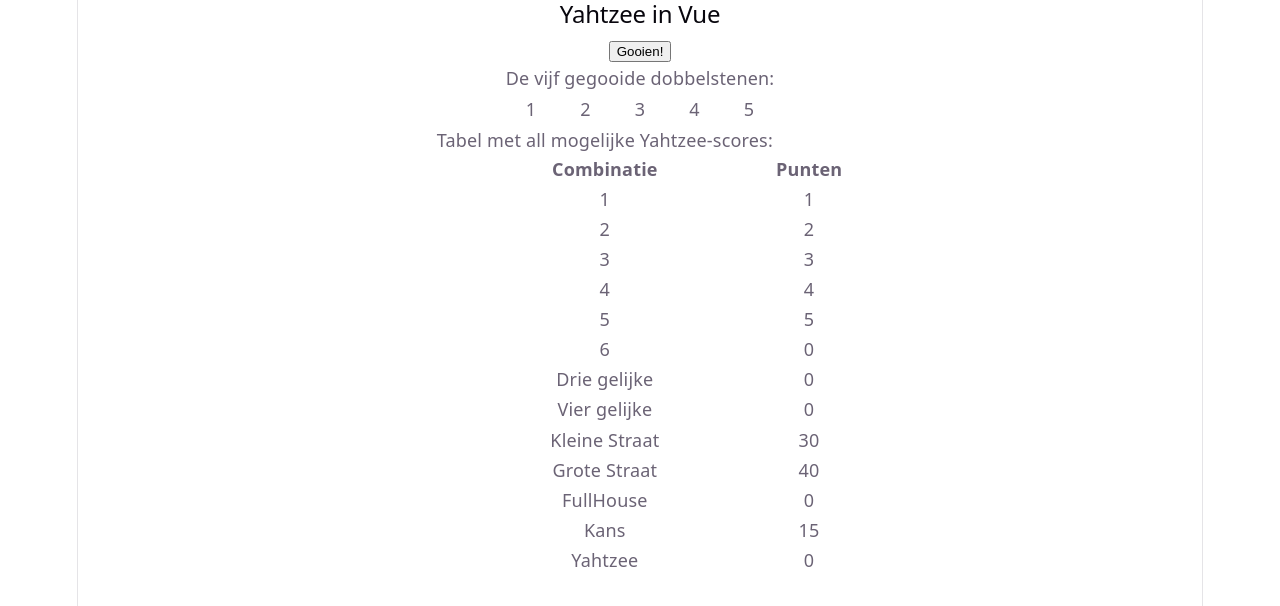
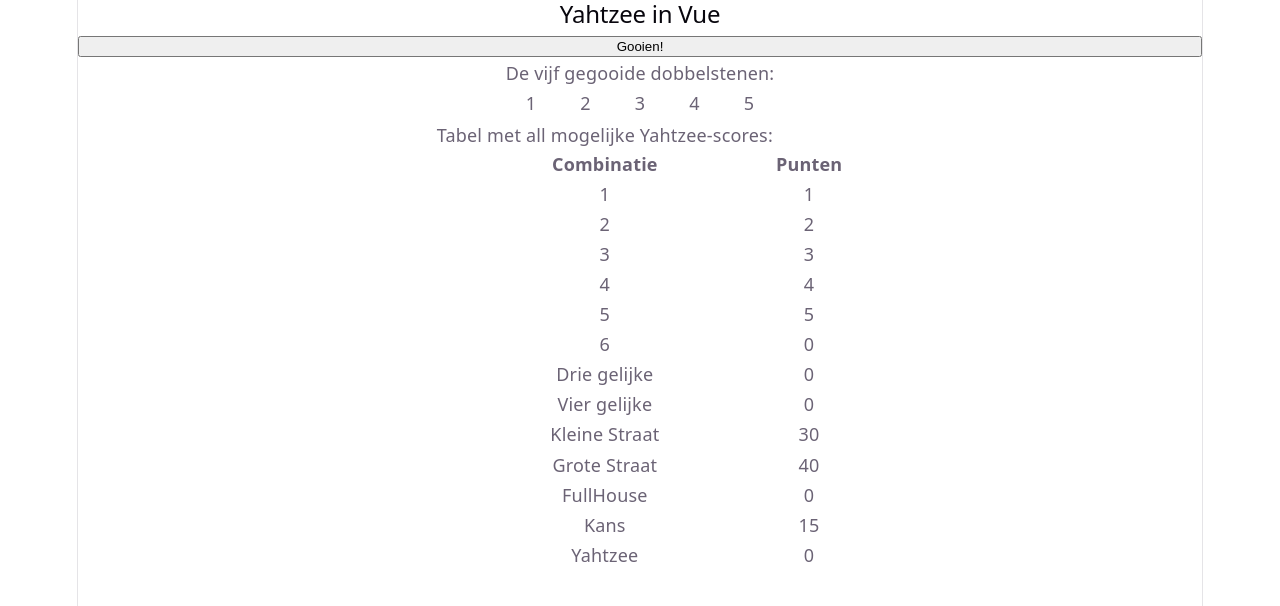
Before and after one commit to dennisrev/vue-yahtzee, a Vue app: page / in a window 1280 px wide. Shown: the top 606 px of the page. Built offline with nearby package versions, Linux system fonts and the light colour scheme.

Commit message:
Started making it a typescript repo

```diff
--- a/src/App.vue
+++ b/src/App.vue
@@ -1,10 +1,25 @@
-<script setup>
+<script setup lang="ts">
 import ThrownDice from './components/ThrownDice.vue'
 import ScoreTable from './components/ScoreTable.vue'
 
 import { ref } from 'vue';
 
-const dice = ref([1,2,3,4,5]);
+const ROLLS = 5;
+
+type Dice = [number, ...number[]] & { length: typeof ROLLS };
+
+const dice = ref<number[]>([]);
+
+const rolledDice = ref<Dice>([1,2,3,4,5]);
+
+function rollDices() {
+  dice.value.length = 0;
+  for (let i=0; i < ROLLS; i++) {
+    const roll = 1 + Math.floor(Math.random() * 6);
+    dice.value.push(roll);
+  };
+  rolledDice.value = [...dice.value] as Dice;
+};
 
 </script>
 
@@ -12,8 +27,9 @@
 
   <h2>Yahtzee in Vue</h2>
 
-  <ThrownDice v-model="dice"/>
-  <ScoreTable v-model="dice"/>
+  <button @click="rollDices">Gooien!</button>
+  <ThrownDice v-model="rolledDice"/>
+  <ScoreTable v-model="rolledDice"/>
 
 
 </template>
--- a/src/components/ThrownDice.vue
+++ b/src/components/ThrownDice.vue
@@ -6,20 +6,20 @@
 
 const ROLLS = 5;
 
-function rollDices() {
-  dice.value.length = 0;
-  for (let i=0; i < ROLLS; i++) {
-    const roll = 1 + Math.floor(Math.random() * 6);
-    dice.value.push(roll);
-  };
-};
+// function rollDices() {
+//   dice.value.length = 0;
+//   for (let i=0; i < ROLLS; i++) {
+//     const roll = 1 + Math.floor(Math.random() * 6);
+//     dice.value.push(roll);
+//   };
+// };
 
 </script>
 
 <template>
 
 <div>
-    <button @click="rollDices">Gooien!</button>
+    <!-- <button @click="rollDices">Gooien!</button> -->
 
     <table align="center">
       <thead colsspan>
```
